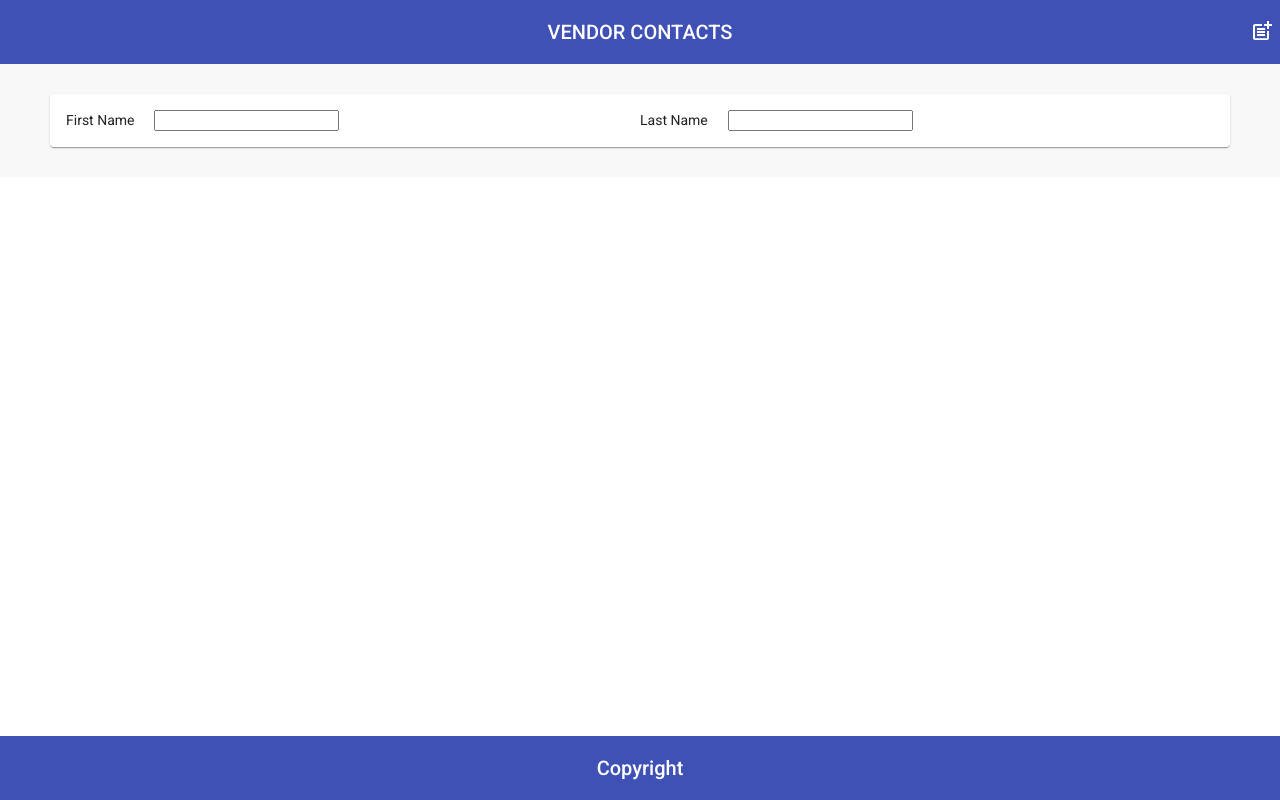
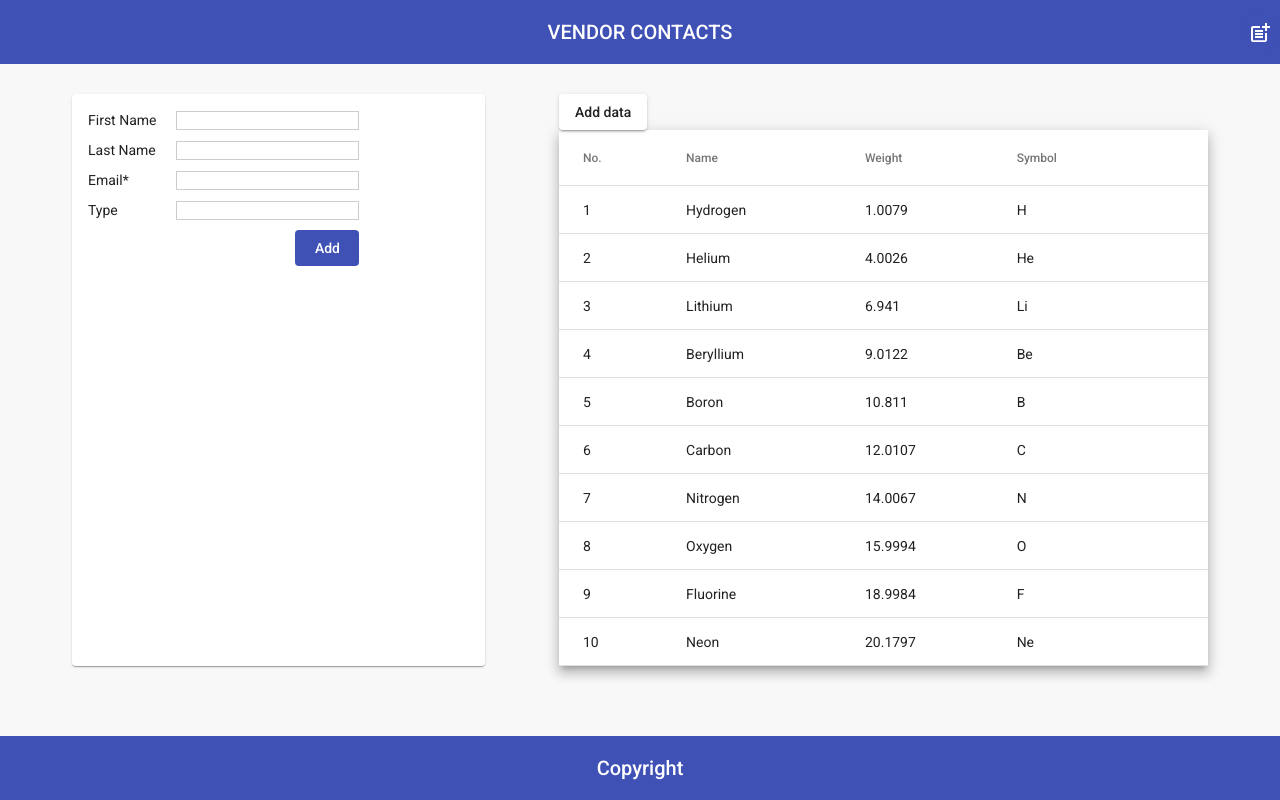
Before and after one commit to guggg/CBX_Assignment, an Angular app: page /home in a window 1280 px wide. Built offline with nearby package versions, Linux system fonts and the light colour scheme.

Commit message:
大概的樣子

```diff
--- a/src/app/app.module.ts
+++ b/src/app/app.module.ts
@@ -1,26 +1,27 @@
-import { NgModule } from "@angular/core";
+import { NgModule } from '@angular/core';
 
-import { NoopAnimationsModule } from "@angular/platform-browser/animations";
-import { AppRoutingModule } from "./app-routing.module";
-import { AppComponent } from "./app.component";
-import { LayoutModule } from "./layout/layout.module";
-import { HomeComponent } from "./modules/home/home.component";
-import { PagenotfoundComponent } from "./modules/pagenotfound/pagenotfound.component";
-import { SharedModule } from "./shared/shared.module";
-import { BREAKPOINT } from "@angular/flex-layout";
+import { NoopAnimationsModule } from '@angular/platform-browser/animations';
+import { AppRoutingModule } from './app-routing.module';
+import { AppComponent } from './app.component';
+import { LayoutModule } from './layout/layout.module';
+import { HomeComponent } from './modules/home/home.component';
+import { PagenotfoundComponent } from './modules/pagenotfound/pagenotfound.component';
+import { SharedModule } from './shared/shared.module';
+import { BREAKPOINT } from '@angular/flex-layout';
+import { FlexLayoutModule } from '@angular/flex-layout';
 
 const COMPONENTS: any[] = [AppComponent, HomeComponent, PagenotfoundComponent];
 
 const PRINT_BREAKPOINTS = [
   {
-    alias: "sm",
-    mediaQuery: "screen and (max-width: 768px)",
+    alias: 'sm',
+    mediaQuery: 'screen and (max-width: 1279px)',
     overlapping: false,
     priority: 1001,
   },
   {
-    alias: "lg",
-    mediaQuery: "screen and (max-width: 1279px)",
+    alias: 'lg',
+    mediaQuery: 'screen and (min-width: 1280px)',
     overlapping: false,
     priority: 1001,
   },
@@ -28,7 +29,17 @@ const PRINT_BREAKPOINTS = [
 
 @NgModule({
   declarations: [...COMPONENTS],
-  imports: [SharedModule, AppRoutingModule, NoopAnimationsModule, LayoutModule],
+  imports: [
+    SharedModule,
+    AppRoutingModule,
+    NoopAnimationsModule,
+    LayoutModule,
+
+    FlexLayoutModule.withConfig({
+      useColumnBasisZero: false,
+      printWithBreakpoints: ['sm', 'lg'],
+    }),
+  ],
   providers: [
     { provide: BREAKPOINT, useValue: PRINT_BREAKPOINTS, multi: true },
   ],
--- a/src/app/modules/home/home.component.html
+++ b/src/app/modules/home/home.component.html
@@ -1,24 +1,97 @@
 <div class="container">
-  <mat-card>
   <div
-      fxLayout="row"
+    fxLayout
     fxLayout.sm="column"
+    fxLayoutAlign="space-around"
+    fxLayoutGap="30px"
+  >
+    <mat-card fxFlex="35" fxLayoutAlign="start start">
+      <form action="">
+        <div
+          style="margin-bottom: 10px"
+          fxLayout="column"
+          fxLayout.sm="row"
           fxLayout.lg="column"
-      fxFlex
-      fxLayoutAlign="space-around center"
+          fxLayoutGap="10px"
         >
-      <div fxFlex fxLayout="row" class="form-group">
+          <div class="form-group" fxFlex fxLayoutAlign="space-between center">
             <div class="form-label">First Name</div>
             <div class="form-control">
               <input type="text" />
             </div>
           </div>
-      <div fxFlex fxLayout="row" class="form-group">
+          <div class="form-group" fxFlex fxLayoutAlign="space-between center">
             <div class="form-label">Last Name</div>
             <div class="form-control">
               <input type="text" />
             </div>
           </div>
         </div>
+        <div
+          fxLayout="column"
+          fxLayout.sm="row"
+          fxLayout.lg="column"
+          fxLayoutGap="10px"
+        >
+          <div class="form-group" fxFlex fxLayoutAlign="space-between center">
+            <div class="form-label">Email*</div>
+            <div class="form-control">
+              <input type="text" />
+            </div>
+          </div>
+          <div class="form-group" fxFlex fxLayoutAlign="space-between center">
+            <div class="form-label">Type</div>
+            <div class="form-control">
+              <input type="text" />
+            </div>
+          </div>
+        </div>
+
+        <div class="action">
+          <button mat-flat-button color="primary">Add</button>
+        </div>
+      </form>
     </mat-card>
+
+    <div fxFlex="55">
+      <div class="demo-button-container">
+        <button mat-raised-button (click)="addData()" class="demo-button">
+          Add data
+        </button>
       </div>
+
+      <table
+        mat-table
+        [dataSource]="dataSource"
+        class="mat-elevation-z8 demo-table"
+      >
+        <!-- Position Column -->
+        <ng-container matColumnDef="position">
+          <th mat-header-cell *matHeaderCellDef>No.</th>
+          <td mat-cell *matCellDef="let element">{{ element.position }}</td>
+        </ng-container>
+
+        <!-- Name Column -->
+        <ng-container matColumnDef="name">
+          <th mat-header-cell *matHeaderCellDef>Name</th>
+          <td mat-cell *matCellDef="let element">{{ element.name }}</td>
+        </ng-container>
+
+        <!-- Weight Column -->
+        <ng-container matColumnDef="weight">
+          <th mat-header-cell *matHeaderCellDef>Weight</th>
+          <td mat-cell *matCellDef="let element">{{ element.weight }}</td>
+        </ng-container>
+
+        <!-- Symbol Column -->
+        <ng-container matColumnDef="symbol">
+          <th mat-header-cell *matHeaderCellDef>Symbol</th>
+          <td mat-cell *matCellDef="let element">{{ element.symbol }}</td>
+        </ng-container>
+
+        <tr mat-header-row *matHeaderRowDef="displayedColumns"></tr>
+        <tr mat-row *matRowDef="let row; columns: displayedColumns"></tr>
+      </table>
+    </div>
+  </div>
+</div>
--- a/src/app/modules/home/home.component.scss
+++ b/src/app/modules/home/home.component.scss
@@ -1,6 +1,11 @@
-@import "src/assets/scss/settings.scss";
+.container {
+  padding: 30px 50px;
 
-.container {
-  background-color: $background-gray;
-  padding: 30px 50px;
+  // mat-card {
+  //   height: 200px;
+  // }
+
+  .demo-table {
+    width: 100%;
+  }
 }
--- a/src/app/modules/home/home.component.ts
+++ b/src/app/modules/home/home.component.ts
@@ -1,15 +1,42 @@
-import { Component, OnInit } from '@angular/core';
+import { formInfo } from './home.data';
+import { Component, OnInit, ViewChild } from '@angular/core';
+import { MatTable } from '@angular/material/table';
 
 @Component({
   selector: 'app-home',
   templateUrl: './home.component.html',
-  styleUrls: ['./home.component.scss']
+  styleUrls: ['./home.component.scss'],
 })
 export class HomeComponent implements OnInit {
+  @ViewChild(MatTable) table!: MatTable<any>;
+  displayedColumns: string[] = ['position', 'name', 'weight', 'symbol'];
+  ELEMENT_DATA: any[] = [
+    { position: 1, name: 'Hydrogen', weight: 1.0079, symbol: 'H' },
+    { position: 2, name: 'Helium', weight: 4.0026, symbol: 'He' },
+    { position: 3, name: 'Lithium', weight: 6.941, symbol: 'Li' },
+    { position: 4, name: 'Beryllium', weight: 9.0122, symbol: 'Be' },
+    { position: 5, name: 'Boron', weight: 10.811, symbol: 'B' },
+    { position: 6, name: 'Carbon', weight: 12.0107, symbol: 'C' },
+    { position: 7, name: 'Nitrogen', weight: 14.0067, symbol: 'N' },
+    { position: 8, name: 'Oxygen', weight: 15.9994, symbol: 'O' },
+    { position: 9, name: 'Fluorine', weight: 18.9984, symbol: 'F' },
+    { position: 10, name: 'Neon', weight: 20.1797, symbol: 'Ne' },
+  ];
+  dataSource = [...this.ELEMENT_DATA];
 
-  constructor() { }
+  formInfo = formInfo;
+
+  constructor() {}
 
   ngOnInit(): void {
+    console.log(123);
   }
 
+  addData() {
+    const randomElementIndex = Math.floor(
+      Math.random() * this.ELEMENT_DATA.length
+    );
+    this.dataSource.push(this.ELEMENT_DATA[randomElementIndex]);
+    this.table.renderRows();
+  }
 }
--- /dev/null
+++ b/src/app/modules/home/home.data.ts
@@ -0,0 +1,18 @@
+export const formInfo = [
+  {
+    label: 'First Name',
+    required: false,
+  },
+  {
+    label: 'Last Name',
+    required: false,
+  },
+  {
+    label: 'Email*',
+    required: true,
+  },
+  {
+    label: 'Type',
+    required: false,
+  },
+];
--- a/src/app/shared/shared.module.ts
+++ b/src/app/shared/shared.module.ts
@@ -1,14 +1,21 @@
-import { NgModule } from "@angular/core";
-import { CommonModule } from "@angular/common";
-import { RouterModule } from "@angular/router";
-import { MatToolbarModule } from "@angular/material/toolbar";
-import { MatIconModule } from "@angular/material/icon";
-import { FlexLayoutModule } from "@angular/flex-layout";
-import { MatCardModule } from "@angular/material/card";
+import { NgModule } from '@angular/core';
+import { CommonModule } from '@angular/common';
+import { RouterModule } from '@angular/router';
+import { MatToolbarModule } from '@angular/material/toolbar';
+import { MatIconModule } from '@angular/material/icon';
+import { MatCardModule } from '@angular/material/card';
+import { MatTableModule } from '@angular/material/table';
+import { MatButtonModule } from '@angular/material/button';
 
-const modules: any[] = [CommonModule, RouterModule, FlexLayoutModule];
+const modules: any[] = [CommonModule, RouterModule];
 
-const MATERIAL_MODULES = [MatToolbarModule, MatIconModule, MatCardModule];
+const MATERIAL_MODULES = [
+  MatToolbarModule,
+  MatIconModule,
+  MatCardModule,
+  MatTableModule,
+  MatButtonModule,
+];
 
 @NgModule({
   declarations: [],
--- a/src/assets/scss/settings.scss
+++ b/src/assets/scss/settings.scss
@@ -1 +1,18 @@
-$background-gray: #F8F8F8
+$background-gray: #f8f8f8;
+$border-gray: #cccccc;
+
+
+@mixin responsive($property, $small, $large, $xxlarge, $important: "") {
+
+  #{$property}: $small#{$important};
+
+  @include breakpoint(large up) {
+
+      #{$property}: $large#{$important};
+  }
+
+  @include breakpoint(xxlarge up) {
+
+      #{$property}: $xxlarge#{$important};
+  }
+}
--- a/src/styles.scss
+++ b/src/styles.scss
@@ -1,3 +1,4 @@
+@import "src/assets/scss/settings.scss";
 /* You can add global styles to this file, and also import other style files */
 
 html,
@@ -8,6 +9,7 @@ body {
 body {
   margin: 0;
   font-family: Roboto, "Helvetica Neue", sans-serif;
+  background-color: $background-gray;
 }
 
 mat-icon {
@@ -18,9 +20,22 @@ button {
   cursor: pointer;
 }
 
+.action {
+  text-align: right;
+  button {
+    margin-top: 10px;
+  }
+}
+
 .form-group {
   > .form-label {
     margin-right: 20px;
     white-space: nowrap;
   }
+
+  > .form-control {
+    input {
+      border: 1px solid $border-gray;
+    }
+  }
 }
```
Lines whose indentation alone changed are shown as unchanged.
